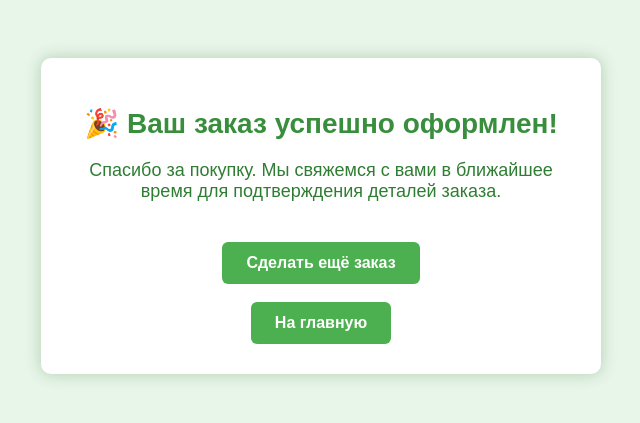
After one commit to martynovsky-arthur/info-systems-development, a Flask app: template bp_basket/templates/order_saved.html in a window 1280 px wide. The commit adds this page. Shown: the top 423 px of the page, without its empty margins (319-959 px from the left). Run offline with Flask 3, Linux system fonts and the light colour scheme; the template is opened without the code that fills it, so the values that code supplies are empty; parts of the project's set-up code (start-up, migrations or seed data) failed here and were passed over.

Commit message:
Basket is working

```diff
--- /dev/null
+++ b/bp_basket/sql/get_all_products.sql
@@ -0,0 +1,2 @@
+SELECT prod_id, prod_name, prod_measure, prod_price, prod_category
+FROM product
--- /dev/null
+++ b/bp_basket/templates/order_saved.html
@@ -0,0 +1,55 @@
+<!DOCTYPE html>
+<html lang="ru">
+<head>
+    <meta charset="UTF-8" />
+    <title>Заказ успешно оформлен</title>
+    <style>
+        body {
+            font-family: Arial, sans-serif;
+            background-color: #e8f5e9;
+            color: #2e7d32;
+            padding: 50px;
+            text-align: center;
+        }
+        .container {
+            background: white;
+            max-width: 500px;
+            margin: 0 auto;
+            padding: 30px;
+            border-radius: 10px;
+            box-shadow: 0 0 15px rgba(46, 125, 50, 0.3);
+        }
+        h1 {
+            font-size: 28px;
+            margin-bottom: 20px;
+            color: #388e3c;
+        }
+        p {
+            font-size: 18px;
+            margin-bottom: 40px;
+        }
+        a.button {
+            display: inline-block;
+            background-color: #4caf50;
+            color: #fff;
+            padding: 12px 24px;
+            border-radius: 6px;
+            text-decoration: none;
+            font-weight: bold;
+            transition: background-color 0.3s;
+        }
+        a.button:hover {
+            background-color: #388e3c;
+        }
+    </style>
+</head>
+<body>
+    <div class="container">
+        <h1>🎉 Ваш заказ успешно оформлен!</h1>
+        <p>Спасибо за покупку. Мы свяжемся с вами в ближайшее время для подтверждения деталей заказа.</p>
+        <a href="{{ url_for('bp_basket.basket_menu') }}" class="button">Сделать ещё заказ</a>
+        <br><br>
+        <a href="{{ url_for('main_menu') }}" class="button">На главную</a>
+    </div>
+</body>
+</html>
--- a/main/__init__.py
+++ b/main/__init__.py
@@ -3,6 +3,7 @@ import json
 from access import login_required
 
 from bp_auth import bp_auth
+from bp_basket import bp_basket
 from bp_query import bp_query
 from bp_report import bp_report
 
@@ -15,6 +16,7 @@ app.config['SECRET_KEY'] = '1234'
 
 
 app.register_blueprint(bp_auth)
+app.register_blueprint(bp_basket)
 app.register_blueprint(bp_query)
 app.register_blueprint(bp_report)
 
--- a/main/templates/main_menu.html
+++ b/main/templates/main_menu.html
@@ -13,6 +13,10 @@
         &gt; Отчеты
     </a>
 
+    <a href="{{ url_for('bp_basket.basket_menu') }}" class="menu-link">
+        &gt; Корзина
+    </a>
+
     <a href="{{ url_for('exit_system') }}" class="menu-link exit-link">
         &gt; Выход
     </a>
```
Also changed, not shown: bp_basket/__init__.py (added, +61 -0 lines), bp_basket/templates/basket_order_list.html (added, +46 -0 lines), bp_basket/templates/basket_utils.html (added, +26 -0 lines), database/select.py (+18 -6 lines).
